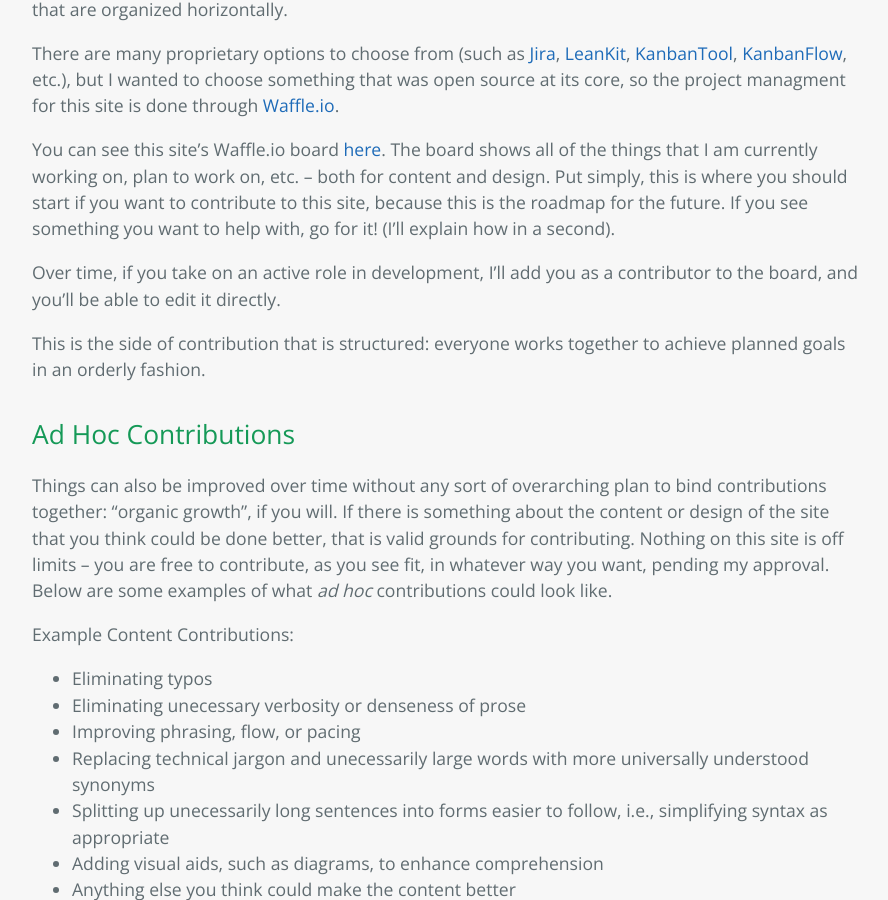
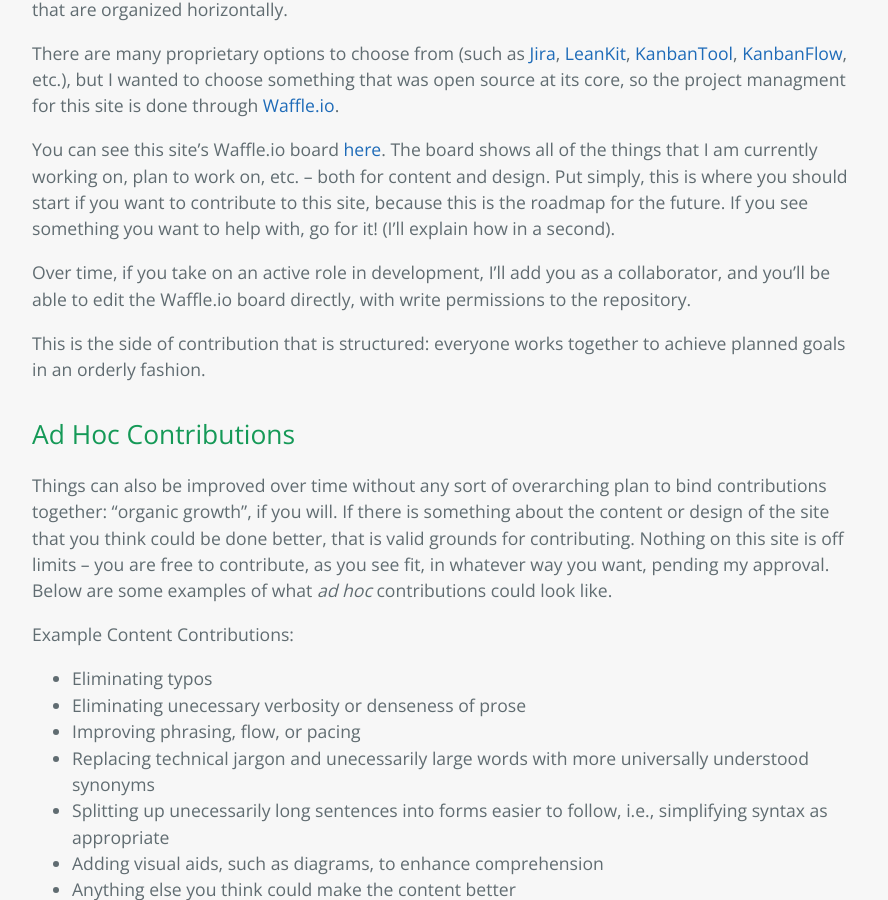
Before and after one commit to StevenTammen/StevenTammen.github.io, a Jekyll site: the page built from pages/contribute.md, in a window 1280 px wide and 900 px high, scrolled down 366 px. Shown: the whole window, without its empty margins (192-1080 px from the left). Built offline with Jekyll 4.4.1, drawn with Linux system fonts in a browser that asks for light colours.

Commit message:
Update contribute.md

```diff
--- a/pages/contribute.md
+++ b/pages/contribute.md
@@ -14,7 +14,7 @@
 
 You can see this site's Waffle.io board [here](https://waffle.io/StevenTammen/steventammen.github.io). The board shows all of the things that I am currently working on, plan to work on, etc. -- both for content and design. Put simply, this is where you should start if you want to contribute to this site, because this is the roadmap for the future. If you see something you want to help with, go for it! (I'll explain how in a second).
 
-Over time, if you take on an active role in development, I'll add you as a contributor to the board, and you'll be able to edit it directly.
+Over time, if you take on an active role in development, I'll add you as a collaborator, and you'll be able to edit the Waffle.io board directly, with write permissions to the repository.
 
 This is the side of contribution that is structured: everyone works together to achieve planned goals in an orderly fashion.
 
```
